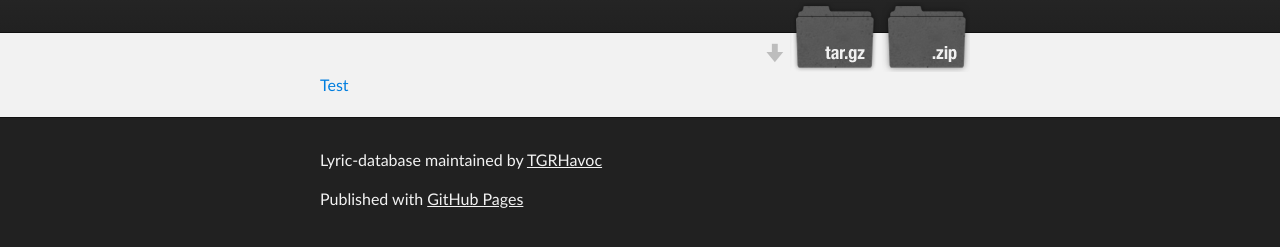
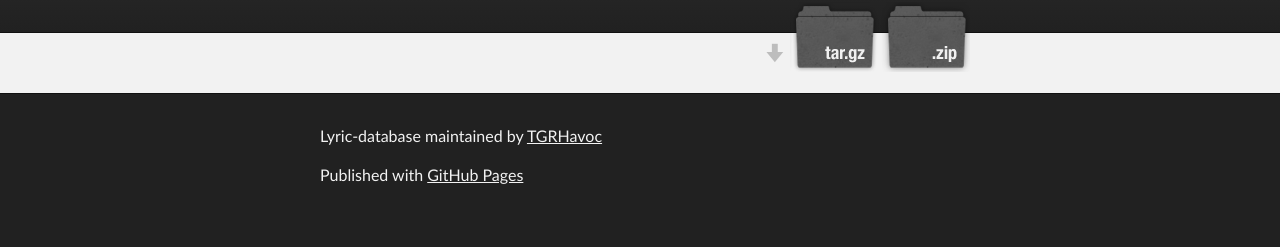
Before and after one commit to Pugzy/Lyric-Database, a plain HTML site: page index.html in a window 1280 px wide. Shown: the part 177-424 px from the top of the page. Drawn offline with nearby package versions, Linux system fonts and the light colour scheme.

Commit message:
Update index.html

```diff
--- a/index.html
+++ b/index.html
@@ -31,7 +31,12 @@
     <!-- MAIN CONTENT -->
     <div id="main_content_wrap" class="outer">
       <section id="main_content" class="inner">
-      	<a href="artists.json">Test</a>
+      	<div id="Katy Perry">
+
+      	</div>
+      	<div id="Taylor Swift">
+
+      	</div>
       </section>
     </div>
 
```
